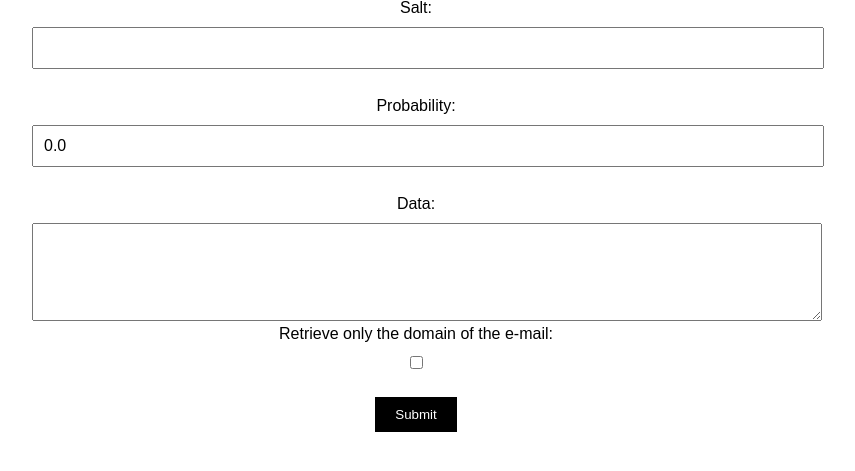
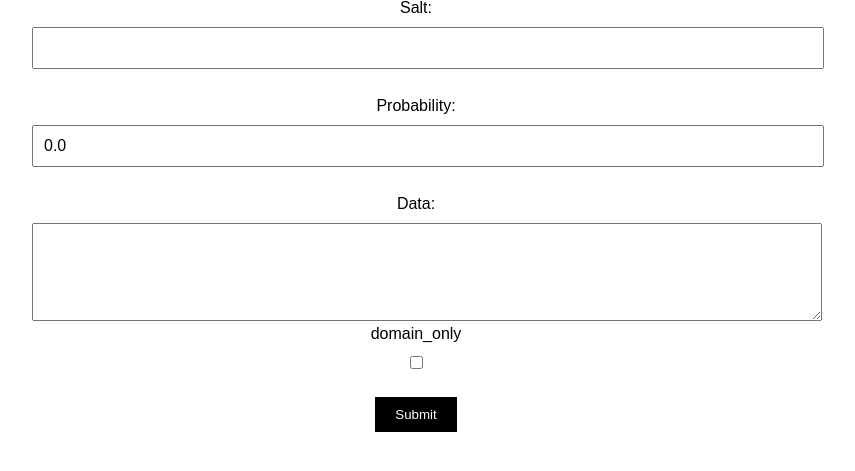
Before and after one commit to iwoca/RCT-Branch-Allocation, a Flask app: page /email in a window 1280 px wide. Shown: the part 121-592 px from the top of the page, without its empty margins (224-1079 px from the left). Run offline with Flask 3, Linux system fonts and the light colour scheme.

Commit message:
Update combined.html
Changed the checkbox text to "domain_only"

```diff
--- a/app/templates/combined.html
+++ b/app/templates/combined.html
@@ -17,7 +17,7 @@
             <label for="data">Data:</label>
             <textarea name="data" id="data" rows="4" required>{{ form.data.data }}</textarea>
             <br>
-            <label for="retrieve_domain">Retrieve only the domain of the e-mail:</label>
+            <label for="retrieve_domain">domain_only</label>
             <div class="checkbox-container">
                 <input type="checkbox" name="retrieve_domain" id="retrieve_domain" {% if form.retrieve_domain.data %}checked{% endif %}>
             </div>
```
